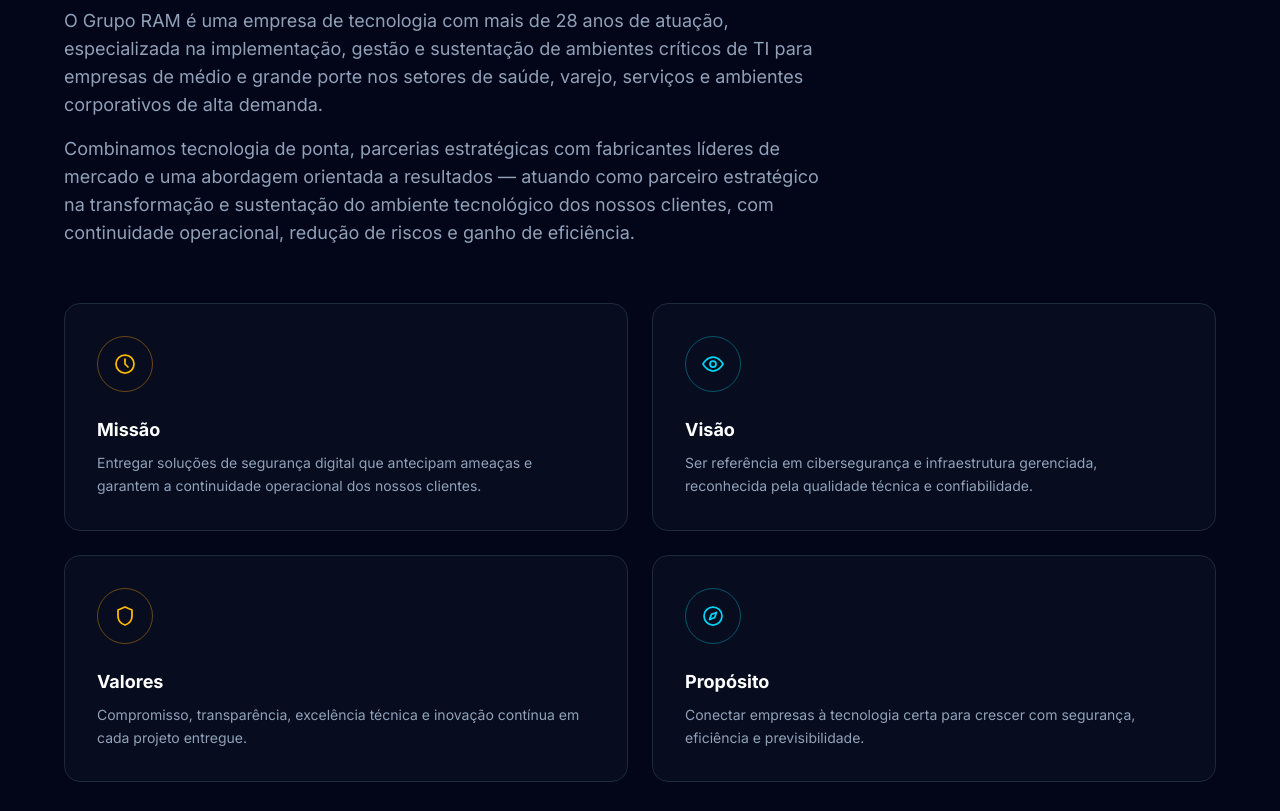
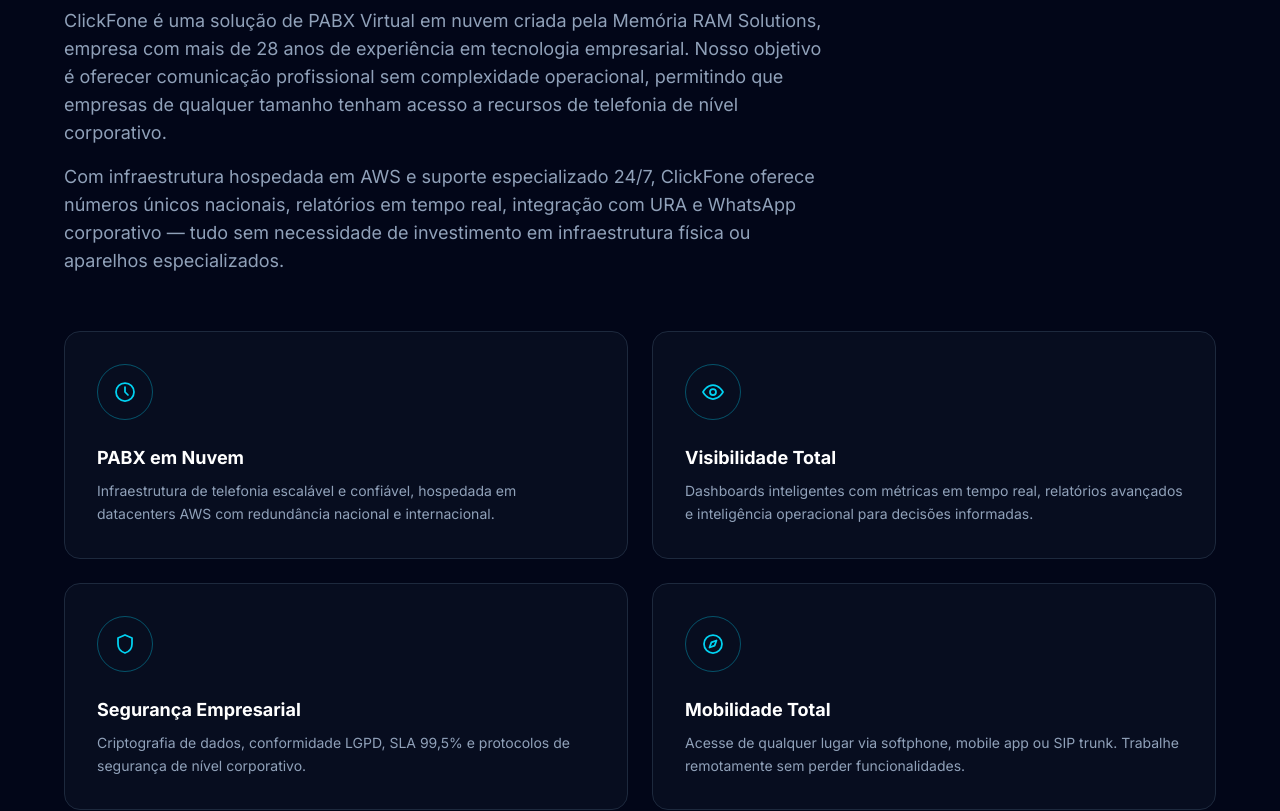
Before and after one commit to marcelusgoncalves/clickfone-gram, a Next.js app: page / in a window 1280 px wide. Shown: the part 1440-2251 px from the top of the page. Built offline with nearby package versions, Linux system fonts and the light colour scheme.

Commit message:
Adapt About section for ClickFone: update pillars and description

```diff
--- a/src/components/About.tsx
+++ b/src/components/About.tsx
@@ -4,31 +4,31 @@
 const pillars = [
   {
     icon: ClockIcon,
-    accent: "amber" as const,
-    title: "Missão",
+    accent: "cyan" as const,
+    title: "PABX em Nuvem",
     description:
-      "Entregar soluções de segurança digital que antecipam ameaças e garantem a continuidade operacional dos nossos clientes.",
+      "Infraestrutura de telefonia escalável e confiável, hospedada em datacenters AWS com redundância nacional e internacional.",
   },
   {
     icon: EyeIcon,
     accent: "cyan" as const,
-    title: "Visão",
+    title: "Visibilidade Total",
     description:
-      "Ser referência em cibersegurança e infraestrutura gerenciada, reconhecida pela qualidade técnica e confiabilidade.",
+      "Dashboards inteligentes com métricas em tempo real, relatórios avançados e inteligência operacional para decisões informadas.",
   },
   {
     icon: ShieldIcon,
-    accent: "amber" as const,
-    title: "Valores",
+    accent: "cyan" as const,
+    title: "Segurança Empresarial",
     description:
-      "Compromisso, transparência, excelência técnica e inovação contínua em cada projeto entregue.",
+      "Criptografia de dados, conformidade LGPD, SLA 99,5% e protocolos de segurança de nível corporativo.",
   },
   {
     icon: CompassIcon,
     accent: "cyan" as const,
-    title: "Propósito",
+    title: "Mobilidade Total",
     description:
-      "Conectar empresas à tecnologia certa para crescer com segurança, eficiência e previsibilidade.",
+      "Acesse de qualquer lugar via softphone, mobile app ou SIP trunk. Trabalhe remotamente sem perder funcionalidades.",
   },
 ];
 
@@ -36,25 +36,24 @@
   return (
     <section id="quem-somos" className="scroll-mt-20 bg-slate-950 py-24 px-6">
       <div className="mx-auto max-w-6xl">
-        <Eyebrow accent="cyan">Quem somos</Eyebrow>
+        <Eyebrow accent="cyan">Sobre ClickFone</Eyebrow>
         <h2 className="font-heading max-w-3xl text-3xl font-extrabold text-white sm:text-4xl md:text-5xl">
-          Tecnologia que protege, parceria que entrega resultado.
+          Telefonia em nuvem que simplifica a comunicação empresarial.
         </h2>
         <div className="mt-6 max-w-3xl space-y-4 text-lg text-slate-400">
           <p>
-            O Grupo RAM é uma empresa de tecnologia com mais de 28 anos
-            de atuação, especializada na implementação, gestão e sustentação
-            de ambientes críticos de TI para empresas de médio e grande
-            porte nos setores de saúde, varejo, serviços e ambientes
-            corporativos de alta demanda.
+            ClickFone é uma solução de PABX Virtual em nuvem criada pela
+            Memória RAM Solutions, empresa com mais de 28 anos de experiência
+            em tecnologia empresarial. Nosso objetivo é oferecer comunicação
+            profissional sem complexidade operacional, permitindo que empresas
+            de qualquer tamanho tenham acesso a recursos de telefonia de nível
+            corporativo.
           </p>
           <p>
-            Combinamos tecnologia de ponta, parcerias estratégicas com
-            fabricantes líderes de mercado e uma abordagem orientada a
-            resultados — atuando como parceiro estratégico na transformação
-            e sustentação do ambiente tecnológico dos nossos clientes, com
-            continuidade operacional, redução de riscos e ganho de
-            eficiência.
+            Com infraestrutura hospedada em AWS e suporte especializado 24/7,
+            ClickFone oferece números únicos nacionais, relatórios em tempo real,
+            integração com URA e WhatsApp corporativo — tudo sem necessidade de
+            investimento em infraestrutura física ou aparelhos especializados.
           </p>
         </div>
 
```
